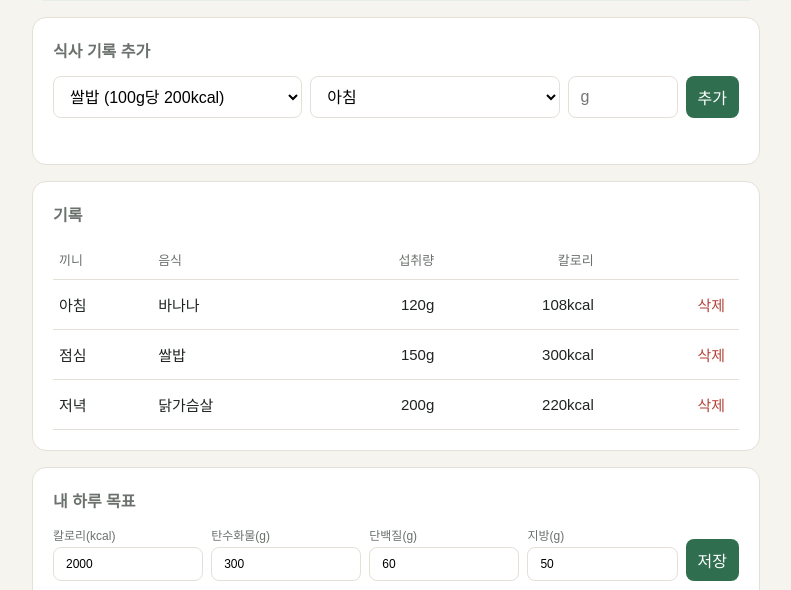
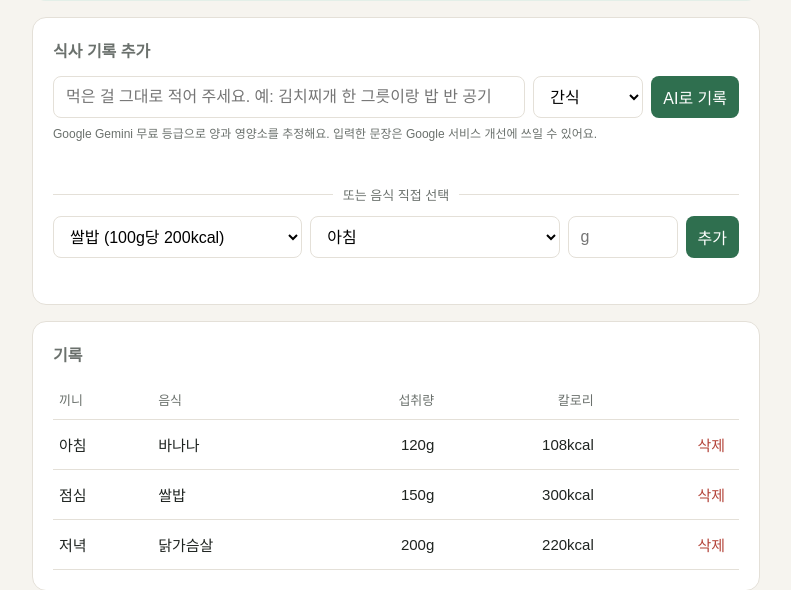
Before and after one commit to jbag34408-beep/meal-auto, a Spring Boot app: page /index.html in a window 1280 px wide. Shown: the part 871-1461 px from the top of the page, without its empty margins (244-1035 px from the left). Run offline with Spring Boot 4, Linux system fonts and the light colour scheme; a user stored in the database is signed in; data comes from the database, SQL or seed files in the repository; some of the project's set-up classes (security, data sources, template engines, error pages and the like) are left out, and stand-ins take their place.

Commit message:
식단 화면에 AI 텍스트 기록 입력창 추가
- 식사 기록 카드 맨 위에 "AI로 기록" 입력창 (문장 + 끼니 선택)
- AI를 쓸 수 없으면(503) 안내 후 아래 "음식 직접 선택"으로 포커스와 끼니를 넘김
- 기록 표에서 AI가 만든 음식에 "AI 추정" 표시
- Gemini 무료 등급 데이터 사용 안내 문구 추가

Co-Authored-By: Claude Opus 5.5 <noreply@anthropic.com>
Claude-Session: https://claude.ai/code/session_013HDxCtT5G5uttsPvc99TBg

```diff
--- a/src/main/resources/static/index.html
+++ b/src/main/resources/static/index.html
@@ -96,6 +96,14 @@
   .food-form { grid-template-columns: 2fr repeat(4, 1fr) auto; }
   .target-form { grid-template-columns: repeat(4, 1fr) auto; }
   .public-form { grid-template-columns: 1fr auto; }
+  .ai-form { grid-template-columns: 1fr 110px auto; }
+  .ai-form input { width: 100%; }
+  .ai-note { margin: 6px 0 0; color: var(--muted); font-size: 12px; word-break: keep-all; }
+  .divider { display: flex; align-items: center; gap: 10px; margin: 18px 0 12px; color: var(--muted); font-size: 13px; }
+  .divider::before, .divider::after { content: ""; flex: 1; height: 1px; background: var(--line); }
+  .tag { display: inline-block; margin-left: 6px; padding: 1px 7px; border-radius: 999px; vertical-align: 1px;
+         font-size: 11px; font-weight: 600; color: var(--rec-muted); background: var(--accent-soft); }
+  #food.highlight { outline: 2px solid var(--accent); outline-offset: 1px; }
   label.field { display: grid; gap: 4px; font-size: 12px; color: var(--muted); }
   table { width: 100%; border-collapse: collapse; font-size: 15px; }
   th, td { text-align: left; padding: 10px 6px; border-bottom: 1px solid var(--line); }
@@ -109,6 +117,8 @@
   .info { color: var(--accent); font-size: 14px; margin-top: 8px; min-height: 18px; }
   @media (max-width: 560px) {
     .meal-form, .food-form, .target-form { grid-template-columns: 1fr 1fr; }
+    .ai-form { grid-template-columns: 1fr auto; }
+    .ai-form input { grid-column: 1 / -1; }
   }
 </style>
 </head>
@@ -137,6 +147,22 @@
 
   <section class="card">
     <h2>식사 기록 추가</h2>
+    <form id="aiForm" class="ai-form">
+      <input id="aiText" maxlength="300" required autocomplete="off"
+             placeholder="먹은 걸 그대로 적어 주세요. 예: 김치찌개 한 그릇이랑 밥 반 공기"
+             aria-label="먹은 음식 설명">
+      <select id="aiMealType" aria-label="기록할 끼니">
+        <option value="BREAKFAST">아침</option>
+        <option value="LUNCH">점심</option>
+        <option value="DINNER">저녁</option>
+        <option value="SNACK">간식</option>
+      </select>
+      <button type="submit" id="aiSubmit">AI로 기록</button>
+    </form>
+    <p class="ai-note">Google Gemini 무료 등급으로 양과 영양소를 추정해요. 입력한 문장은 Google 서비스 개선에 쓰일 수 있어요.</p>
+    <div class="info" id="aiInfo" role="status" aria-live="polite"></div>
+
+    <div class="divider">또는 음식 직접 선택</div>
     <form id="mealForm" class="meal-form">
       <select id="food" required></select>
       <select id="mealType">
@@ -409,7 +435,7 @@
     $("meals").innerHTML = meals.map((m) => `
       <tr>
         <td>${MEAL_NAMES[m.mealType]}</td>
-        <td>${esc(m.food.name)}</td>
+        <td>${esc(m.food.name)}${m.food.source === "AI" ? '<span class="tag" title="AI가 추정한 영양 정보예요">AI 추정</span>' : ""}</td>
         <td class="num">${m.grams}g</td>
         <td class="num">${Math.round(m.food.kcalPer100g * m.grams / 100)}kcal</td>
         <td class="num"><button class="del" onclick="deleteMeal(${m.id})">삭제</button></td>
@@ -461,6 +487,59 @@
     }
     $("grams").value = "";
     loadDay({ animate: true });
+  });
+
+  // AI로 기록: 문장을 서버에 보내면 서버가 Gemini로 분석해서 음식별로 저장
+  $("aiMealType").value = currentMealType();
+  $("aiForm").addEventListener("submit", async (e) => {
+    e.preventDefault();
+    const text = $("aiText").value.trim();
+    if (!text) return;
+    const button = $("aiSubmit");
+    const info = $("aiInfo");
+    const mealType = $("aiMealType").value;
+    button.disabled = true;
+    button.textContent = "분석 중…";
+    info.className = "info";
+    info.textContent = "";
+    $("food").classList.remove("highlight");
+
+    try {
+      const res = await api("/meals/analyze", {
+        method: "POST",
+        headers: { "Content-Type": "application/json" },
+        body: JSON.stringify({ date: dateInput.value, mealType, text }),
+      });
+
+      if (res.status === 503) {
+        // AI를 쓸 수 없음(키 없음, 무료 한도 초과 등) → 바로 아래 직접 선택으로 안내
+        info.className = "error";
+        info.textContent = await errorText(res);
+        $("mealType").value = mealType;
+        $("food").classList.add("highlight");
+        $("food").focus();
+        return;
+      }
+      if (!res.ok) {
+        info.className = "error";
+        info.textContent = await errorText(res);
+        return;
+      }
+
+      const saved = await res.json();
+      $("aiText").value = "";
+      await loadFoods();                  // AI가 새로 만든 음식도 직접 선택 목록에 나타나게
+      await loadDay({ animate: true });
+      const list = saved.map((m) => `${m.food.name} ${fmt(m.grams)}g`).join(", ");
+      info.className = "info";
+      info.textContent = `${MEAL_NAMES[mealType]}으로 ${list}을 기록했어요. 양이 다르면 기록을 지우고 직접 추가해 주세요.`;
+    } catch (err) {
+      info.className = "error";
+      info.textContent = err.message;
+    } finally {
+      button.disabled = false;
+      button.textContent = "AI로 기록";
+    }
   });
 
   // 추천을 그대로 기록 (폼이 다시 그려지므로 카드에서 이벤트를 받음)
```
